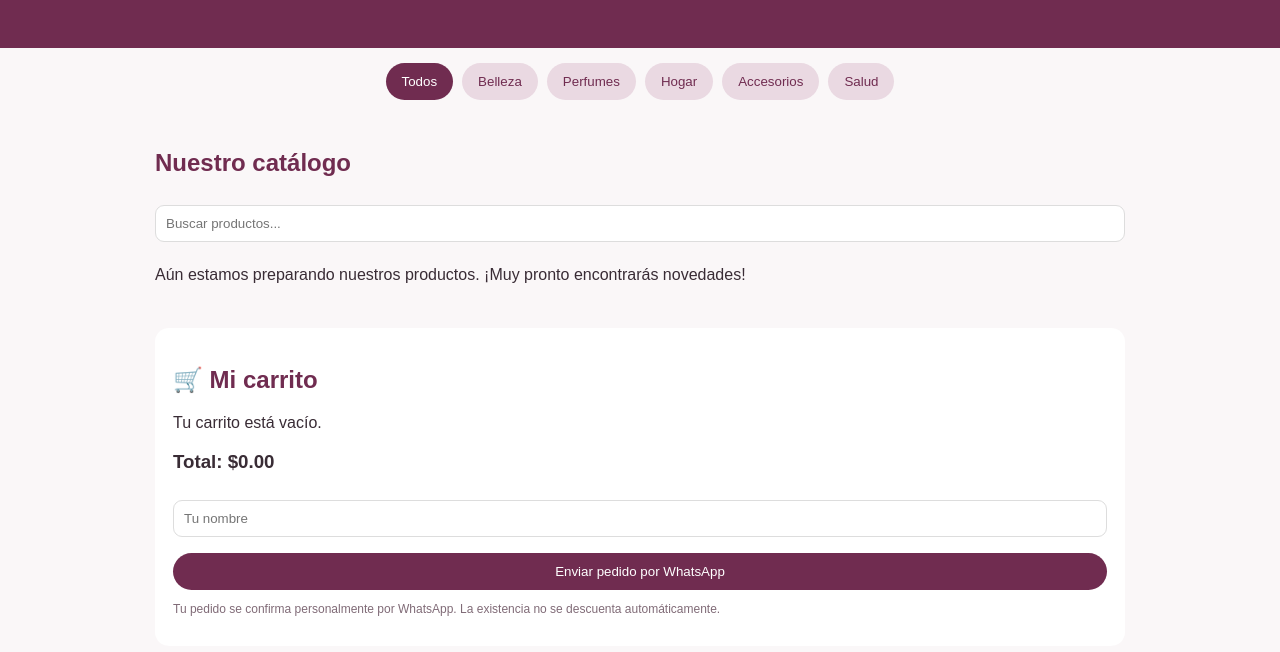
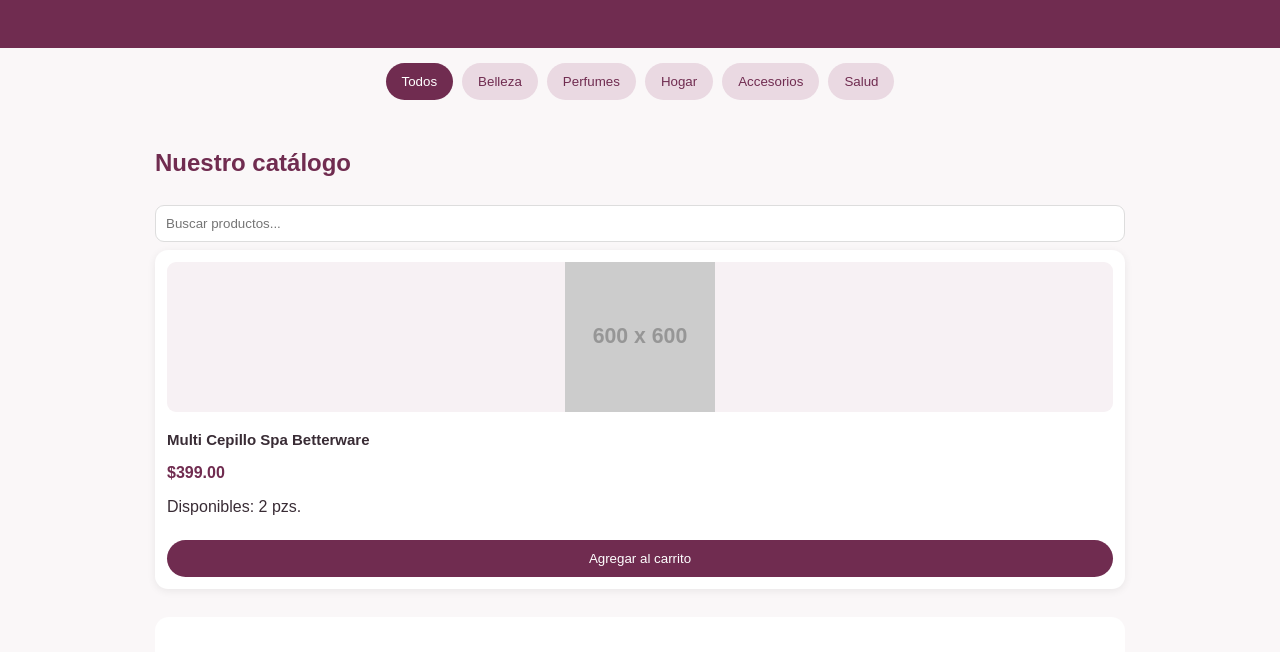
Before and after one commit to ruizadryarr/Catalagos-Adry, a plain HTML site: page index.html in a window 1280 px wide. Shown: the part 119-771 px from the top of the page. Drawn offline with Linux system fonts and the light colour scheme; placeholder pictures from the web are drawn by us.

Commit message:
Agregar multi cepillo spa

```diff
--- a/index.html
+++ b/index.html
@@ -69,7 +69,17 @@ Gracias por tu preferencia.
 const WHATSAPP = "523323793331";
 
 // Aquí agregaremos tus productos y fotografías.
-const productos = [];
+const productos = [
+ {
+  id: 1,
+  nombre: "Multi Cepillo Spa Betterware",
+  categoria: "Belleza",
+  precio: 399,
+  precioAnterior: 499,
+  stock: 2,
+  foto: "https://placehold.co/600x600/f7f1f4/702c50?text=Multi+Cepillo+Spa"
+ }
+];
 
 let categoria = "Todos";
 let carrito = [];
```
